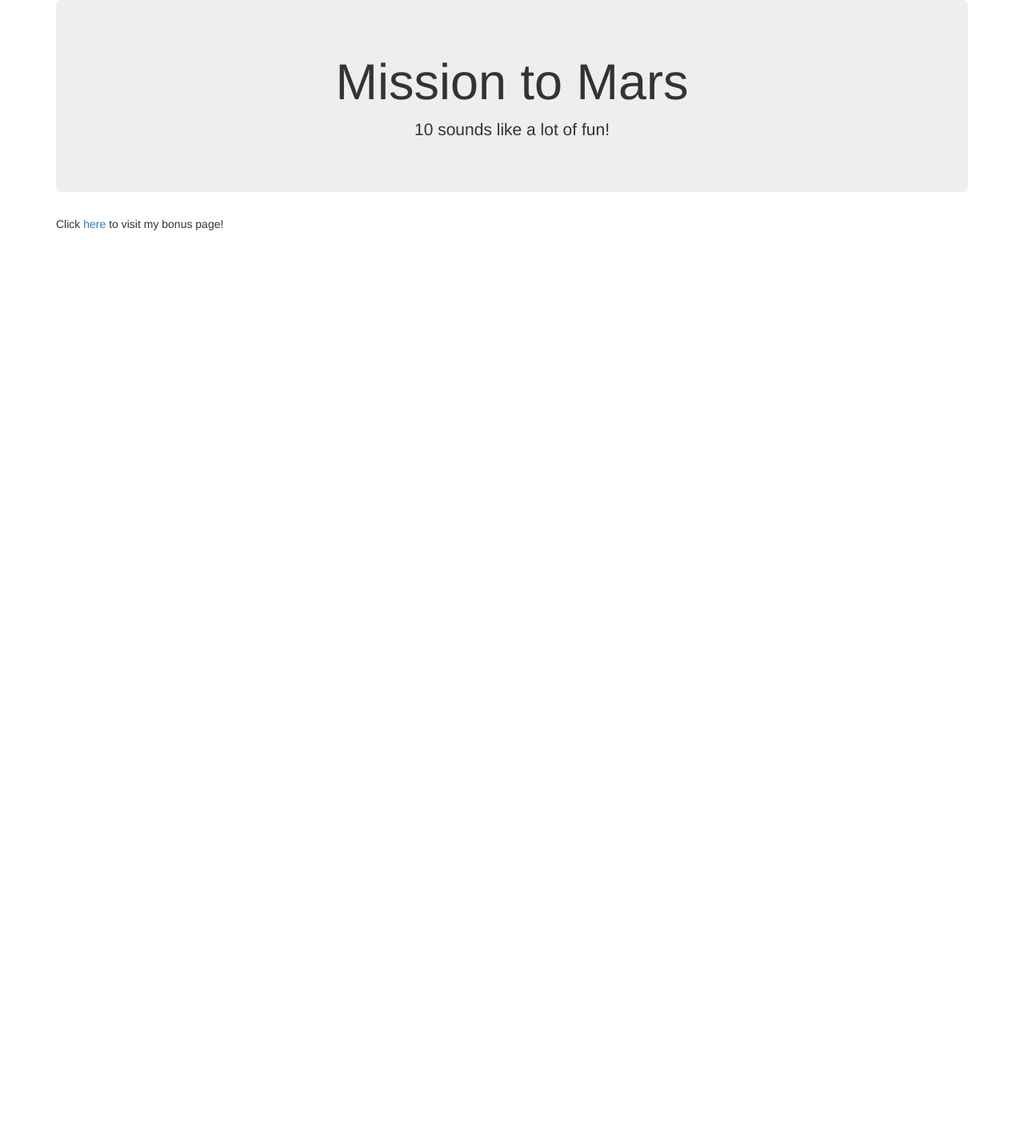
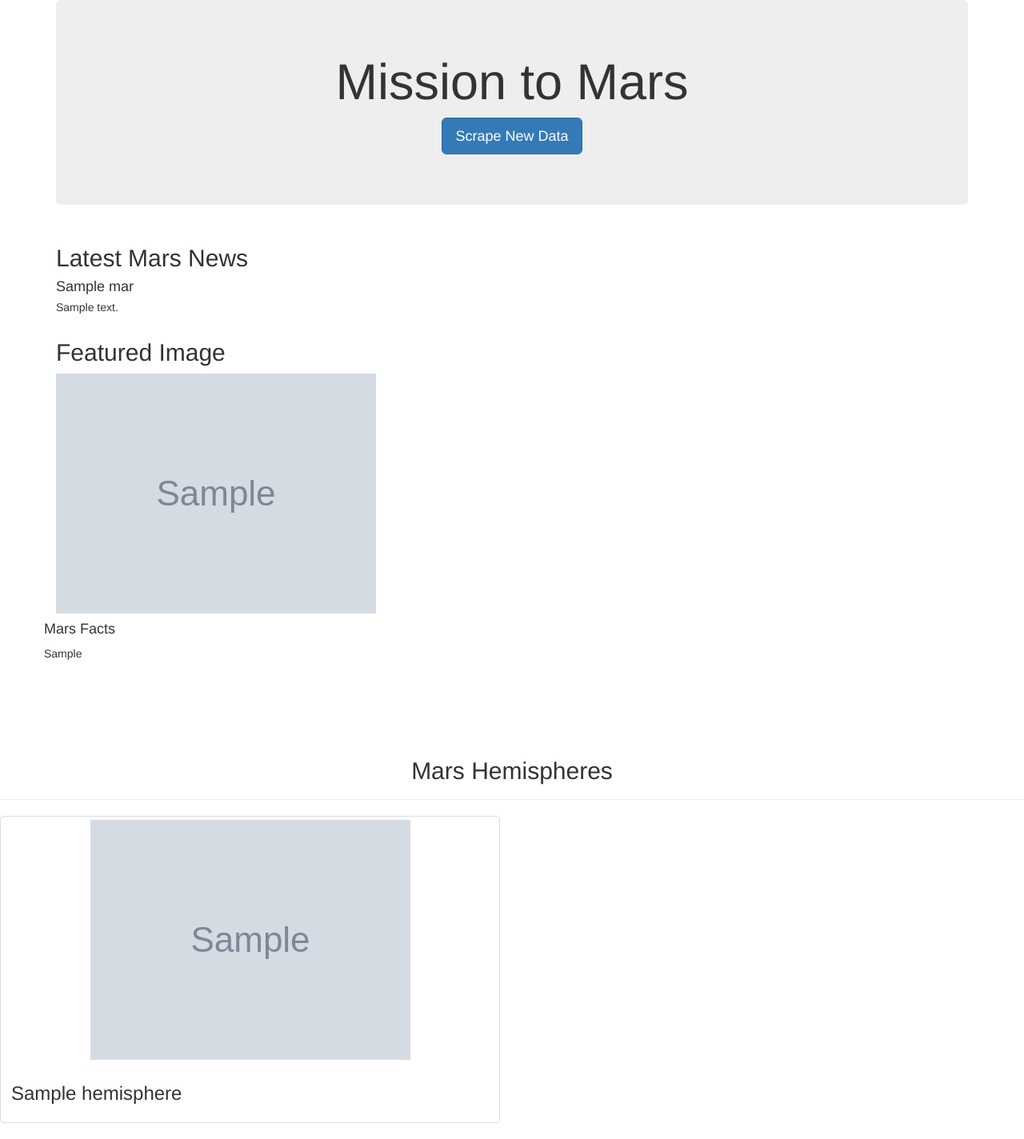
Before and after one commit to klharp/Web-Scraping-MissionToMars, a Flask app: template Mission_to_Mars/templates/index.html in a window 1280 px wide. Shown: the whole page at 80% size. Before the commit the page ends 288 px from the top, so only its background shows below. Run offline with Flask 2, Linux system fonts and the light colour scheme; the template is opened without the code that fills it: most values are stand-ins (such as "Sample title", 1, 10 or a date in 2020); grey boxes marked "Sample" are stand-in pictures; some libraries are stand-ins or nearby versions.

Commit message:
still working on scraping python file

```diff
--- a/Mission_to_Mars/templates/index.html
+++ b/Mission_to_Mars/templates/index.html
@@ -14,17 +14,68 @@
   <div class="container">
 
     <div class="jumbotron text-center">
+      <h1>Mission to Mars</h1>
+      <p><a class="btn btn-primary btn-lg" href="/scrape" role="button">Scrape New Data</a></p>
+    </div>
 
-      <!-- Add Welcome message with name and hobby served from backend -->
-      <h1>Mission to Mars</h1>
-      <p>{{ hobby }} sounds like a lot of fun!</p>
+    <!-- News -->
+    <div class="row" id="mars-news">
+      <div class="col-md-12">
+        <div class="media">
+          <div class="media-body">
+            <h2>Latest Mars News</h2>
+            <h4 class="media-heading">{{mars.news_title}}</h4>
+            <p>{{mars.news_body}}</p>
+          </div>
+        </div>
+      </div>
+    </div>
+
+    <!-- Featured Image -->
+    <div class="row" id="mars-featured-image">
+      <div class="col-md-8">
+        <h2>Featured Image</h2>
+          <img src="{{mars.featured_img_url}}" class="img-responsive"
+          alt="Responsive image">
+      </div>
+
+
+        <!-- Facts -->
+        <div class="row" id="mars-facts">
+          <div class="col-md-12">
+            <h4>Mars Facts</h4>
+            {{mars.fact_table}}
+          </div>
+        </div>
+      </div>
 
     </div>
 
-    <!-- Add link to bonus -->
-    <p> Click <a href="bonus">here</a> to visit my bonus page!</p>
+
+
+    <!-- Hemispheres -->
+    <div class="row" id="mars-hemispheres" style="margin-top:80px;">
+
+      <div class="page-header">
+        <h2 class="text-center">Mars Hemispheres</h2>
+      </div>
+
+
+      {% for hemisphere in mars.hemispheres %}
+        <div class="col-md-6">
+            <div class="thumbnail">
+            <img src="{{hemisphere.img_url}}" alt="hemisphere image">
+            <div class="caption">
+                <h3>{{hemisphere.title}}</h3>
+            </div>
+            </div>
+        </div>
+      {% endfor %}
+
+    </div>
 
   </div>
+</body>
 
 
 <!-- to return a something in a list, essentially create a for loop
@@ -64,9 +115,7 @@ def index():
       </ul>
     </div>
 
+
+SCRAPE BUTTON
+<p><a class="btn btn-primary btn-lg" href="/scrape" role="button">Find a phone!</a></p>
 -->
-
-
-</body>
-
-</html>
```
Also changed, not shown: Mission_to_Mars/scrape_mars.py (+17 -3 lines), README.md, 1 other file.
